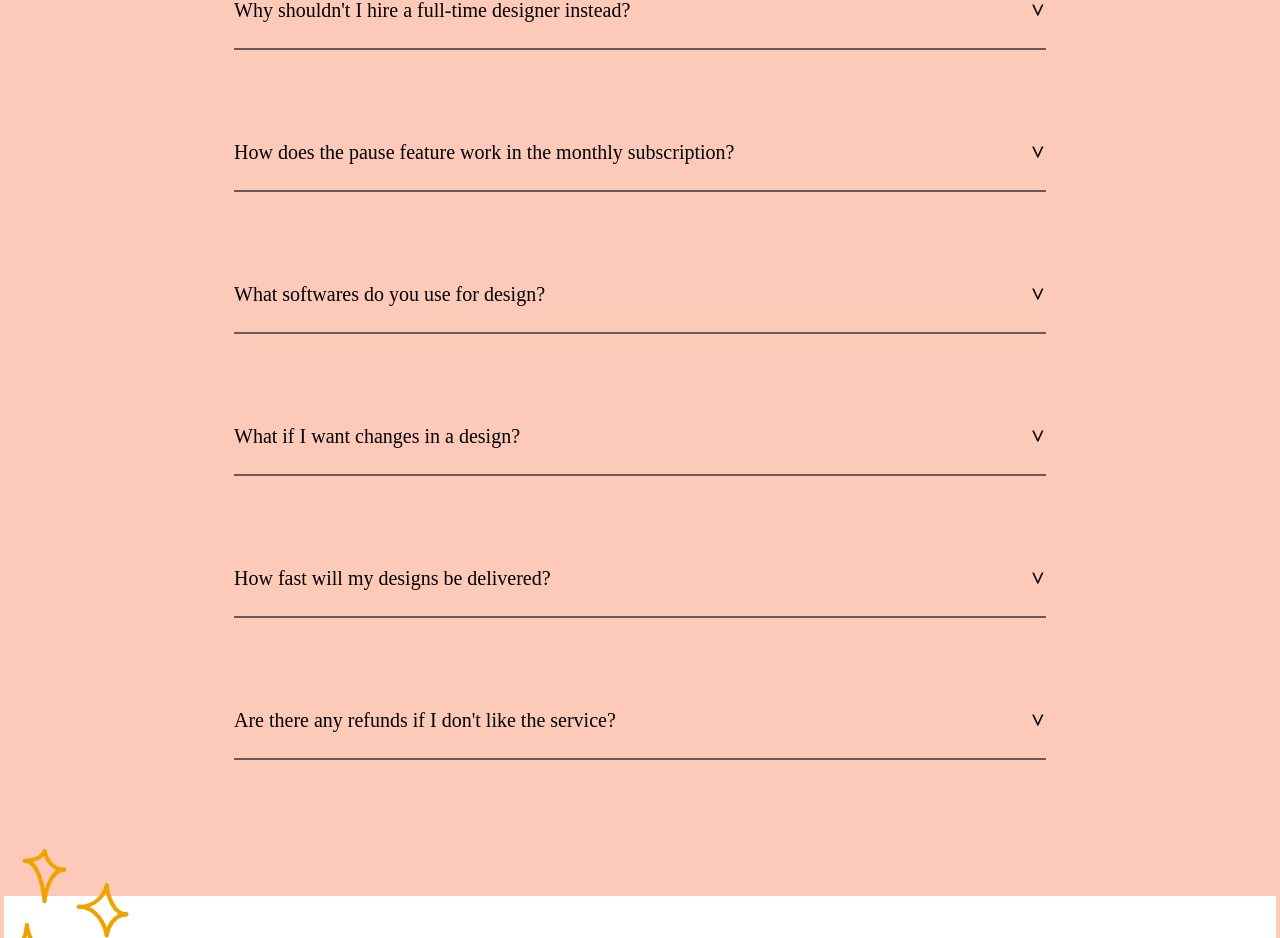
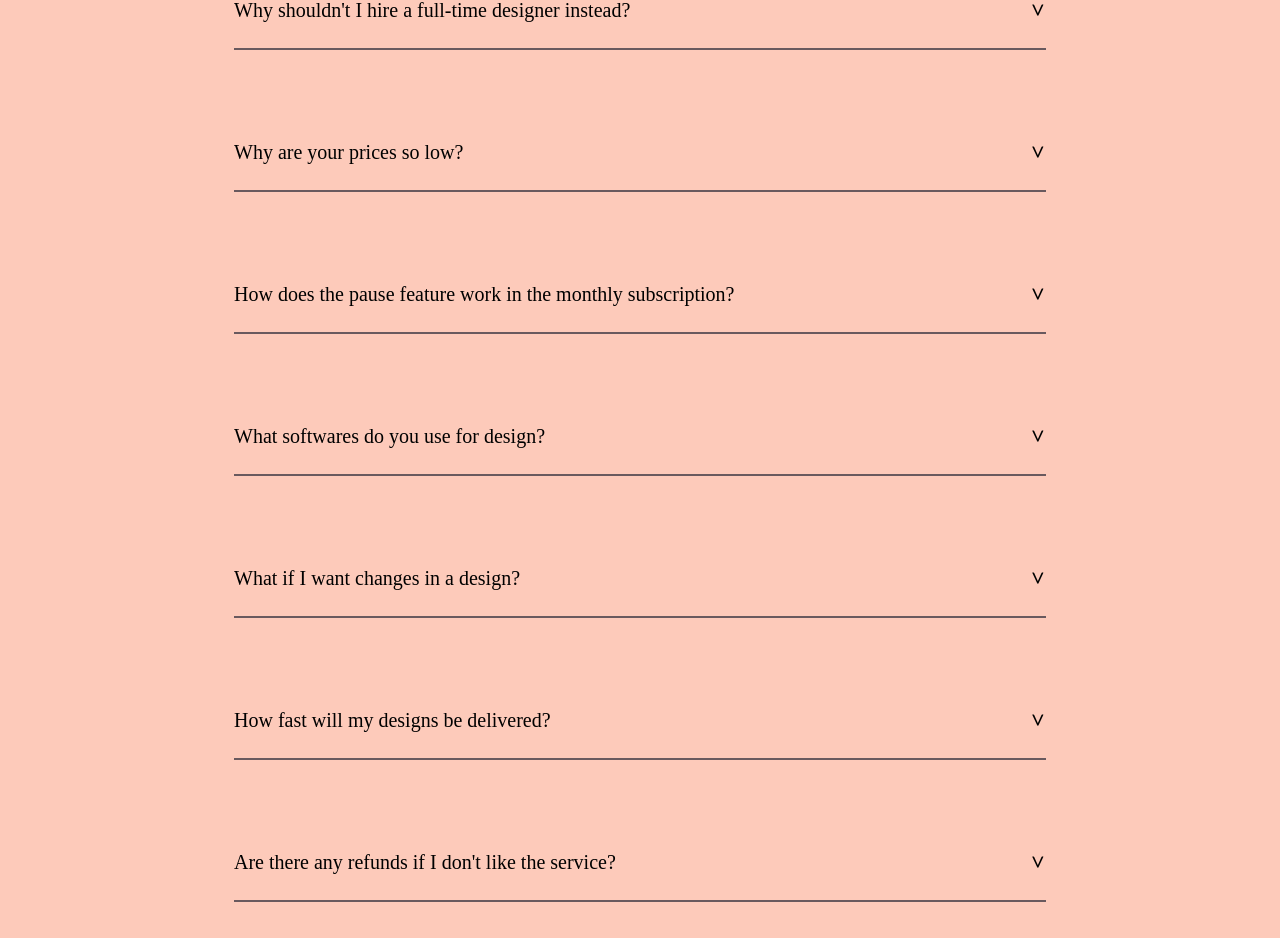
Before and after one commit to yashprakash13/acc_suite, a React (Vite) app: page / in a window 1280 px wide. Shown: the part 4440-5378 px from the top of the page. Built offline with nearby package versions, Linux system fonts and the light colour scheme; a web font is replaced by a local one.

Commit message:
one more qanda

```diff
--- a/src/App.jsx
+++ b/src/App.jsx
@@ -37,6 +37,10 @@ function App() {
     {
       q: "Why shouldn't I hire a full-time designer instead?",
       a: "Great question! Well, the annual cost hiring a full-time designer exceeds $100,000/year, plus other benefits. Even if you take the plunge and hire one, you may not have enough work to keep them busy at all times. \n However, with the monthly plan, you can pause and resume your subscription whenever you need to ensure you're only paying when you need some design work done.",
+    },
+    {
+      q: "Why are your prices so low?",
+      a: "We wanted to keep a good balance of profitability for us and affordability for you. This is why we're starting out with an offer that is slightly lower than industry standards.",
     },
     {
       q: "How does the pause feature work in the monthly subscription?",
```
